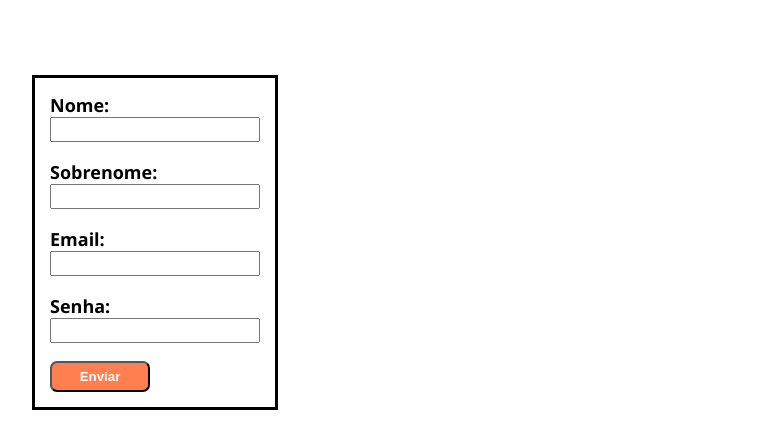
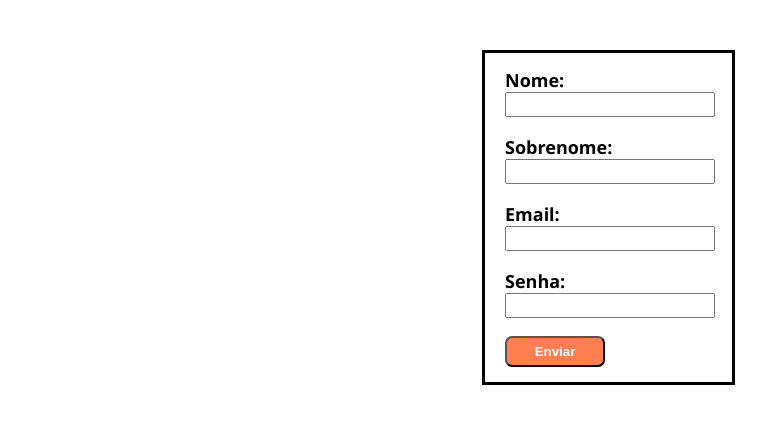
Before and after one commit to JuniorRibiero/formvalidacao, a plain HTML site: page index.html in a window 1280 px wide. Shown: the whole page, without its empty margins (326-1092 px from the left). Drawn offline with Linux system fonts and the light colour scheme.

Commit message:
Add files via upload

```diff
--- a/style.css
+++ b/style.css
@@ -1,9 +1,9 @@
 .form{
-    margin-left: 350px;
-    margin-top: 75px;
-    border: solid black;
-   padding: 15px;
-   width:fit-content;
+  margin: 50px 800px ;
+   border: solid black;
+   padding: 15px 20px;
+   width: 207px;
+
 
 
 
```
